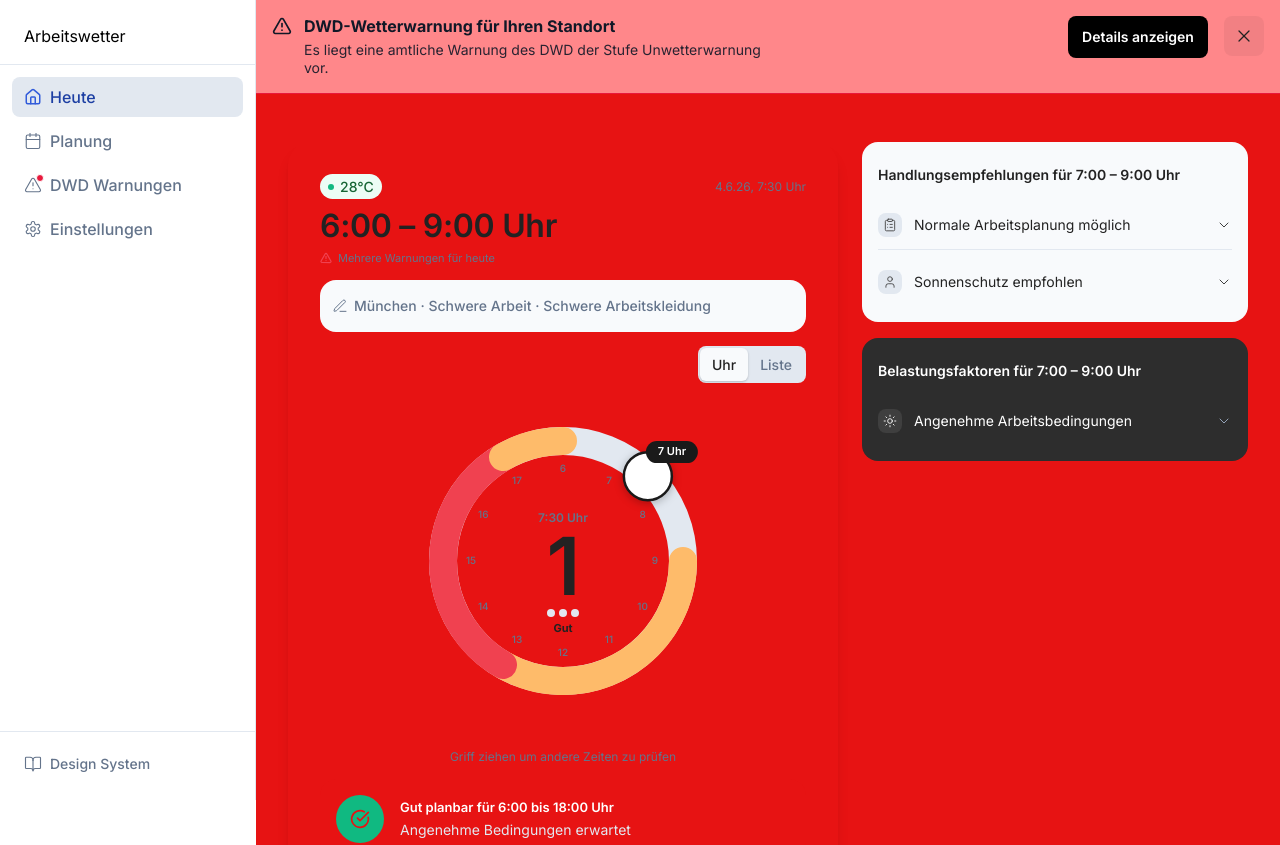
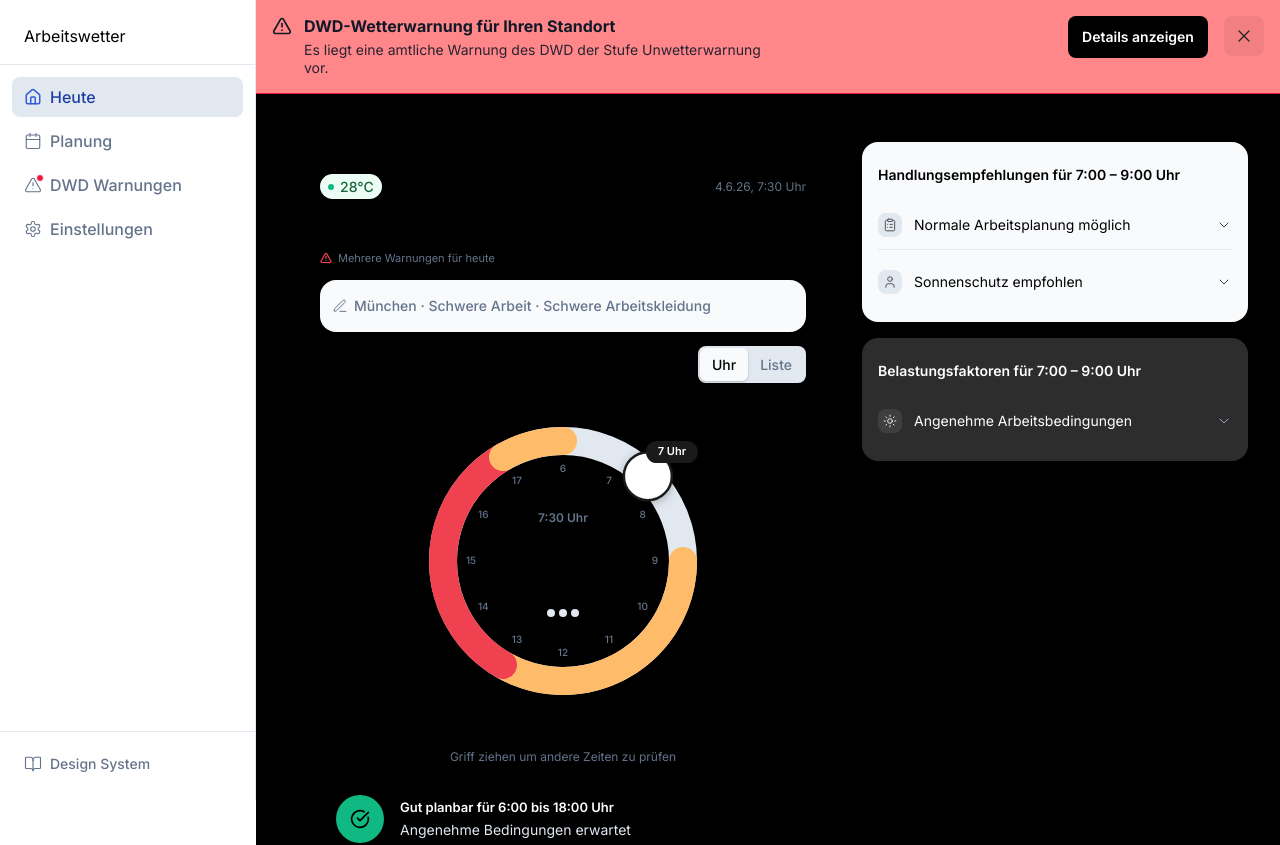
Before and after one commit to nh-digi/Arbeitswetter_app, a React (Vite) app: page / in a window 1280 px wide. Shown: the top 845 px of the page. Built offline with nearby package versions, Linux system fonts and the light colour scheme.

Commit message:
Refactor code structure for improved readability and maintainability

```diff
--- a/src/app/components/HeuteView.tsx
+++ b/src/app/components/HeuteView.tsx
@@ -938,8 +938,8 @@ export default function HeuteView({ onNavigate }: { onNavigate: (view: View) =>
             <div className="w-full">
               <div className="flex justify-end mb-1"><ViewToggle compact /></div>
               {mobileView === 'clock' && (
-                <div className="flex justify-center mb-3" style={{ height: 240, overflow: 'visible' }}>
-                  <div style={{ transform: 'scale(0.88)', transformOrigin: 'top center' }}>
+                <div className="flex justify-center mb-3">
+                  <div style={{ transform: 'scale(0.88)', transformOrigin: 'top center', marginBottom: `${-(SIZE * 0.12)}px` }}>
                     {makeClockSVG(clockRefMobile)}
                   </div>
                 </div>
--- a/src/styles/theme.css
+++ b/src/styles/theme.css
@@ -5,8 +5,8 @@
   --font-family: 'Inter', system-ui, sans-serif;
 
   /* ── DS Neutral primitives ── */
-  --neutral-black:   hsl(0, 85%, 49%);
-  --neutral-950:     #222222;
+  --neutral-black:   #000000;
+  --neutral-950:     #000000;
   --neutral-800:     #1A1A1A;
   --neutral-700:     #2D2D2D;
   --neutral-600:     #3F3F3F;
```
Also changed, not shown: 2 other files (tests, documents, lock files or other folders).
